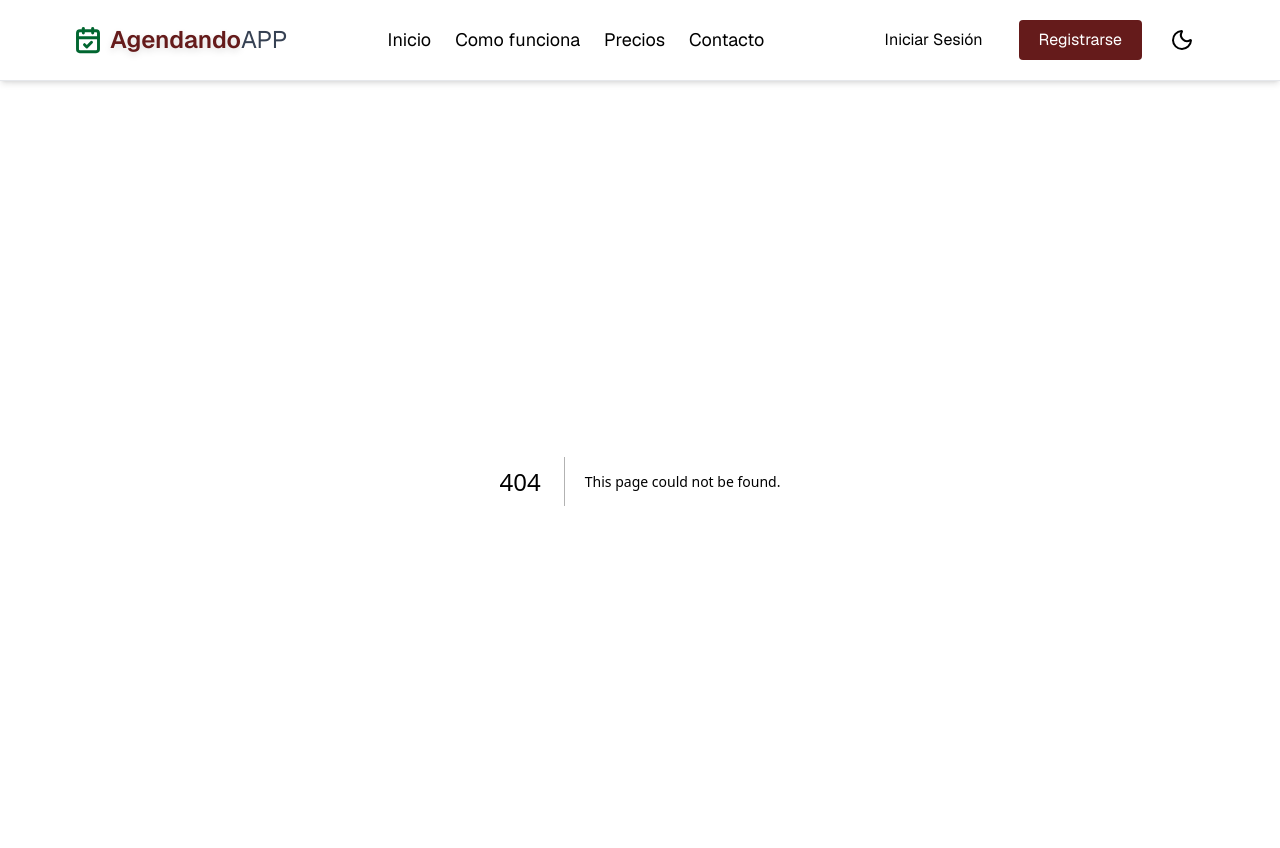
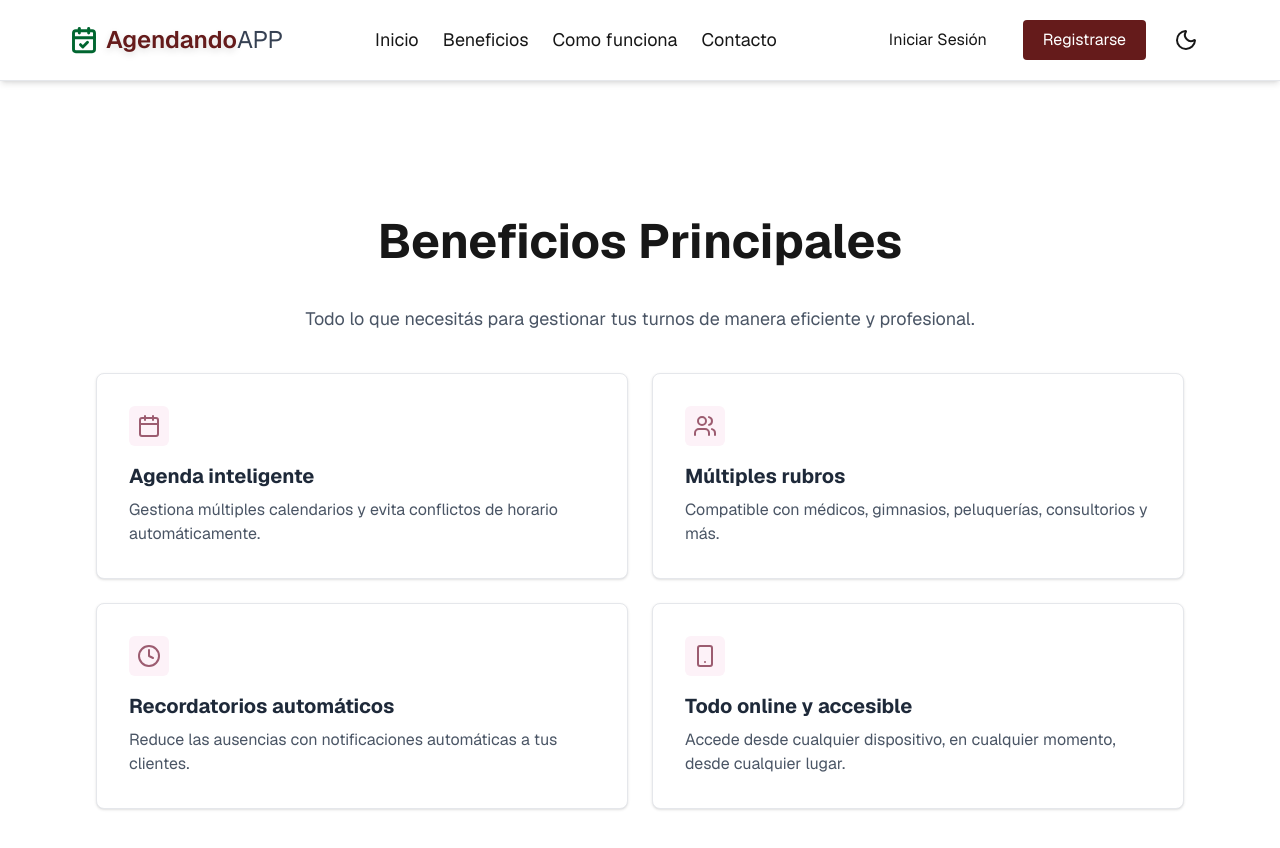
Before and after one commit to alanVelazquez14/agendando-app, a Next.js app in the folder client/: page /beneficio in a window 1280 px wide. Before the commit this address had no page. Shown: the top 848 px of the page. Built offline with nearby package versions, Linux system fonts and the light colour scheme.

Commit message:
feat: en el home agregué la parte de beneficios

```diff
--- /dev/null
+++ b/client/src/app/beneficio/page.tsx
@@ -0,0 +1,94 @@
+import React from "react";
+import { CalendarIcon, UsersIcon, ClockIcon, Smartphone } from "lucide-react";
+
+interface Feature {
+  icon: string;
+  title: string;
+  description: string;
+}
+
+const IconMap: { [key: string]: React.ElementType } = {
+  CalendarIcon: CalendarIcon,
+  UsersIcon: UsersIcon,
+  ClockIcon: ClockIcon,
+  Smartphone: Smartphone,
+};
+
+interface IconWrapperProps {
+  iconName: string;
+}
+
+const IconWrapper: React.FC<IconWrapperProps> = ({ iconName }) => {
+  const IconComponent = IconMap[iconName];
+
+  if (!IconComponent) {
+    return (
+      <div className="w-10 h-10 bg-red-100 rounded-md flex items-center justify-center mb-4 text-red-600">
+        !
+      </div>
+    );
+  }
+  return (
+    <div className="w-10 h-10 bg-pink-50 rounded-md flex items-center justify-center mb-4">
+      <IconComponent className="w-6 h-6 text-[#9c5c70]" />
+    </div>
+  );
+};
+
+const featuresData: Feature[] = [
+  {
+    icon: "CalendarIcon",
+    title: "Agenda inteligente",
+    description:
+      "Gestiona múltiples calendarios y evita conflictos de horario automáticamente.",
+  },
+  {
+    icon: "UsersIcon",
+    title: "Múltiples rubros",
+    description:
+      "Compatible con médicos, gimnasios, peluquerías, consultorios y más.",
+  },
+  {
+    icon: "ClockIcon",
+    title: "Recordatorios automáticos",
+    description:
+      "Reduce las ausencias con notificaciones automáticas a tus clientes.",
+  },
+  {
+    icon: "Smartphone",
+    title: "Todo online y accesible",
+    description:
+      "Accede desde cualquier dispositivo, en cualquier momento, desde cualquier lugar.",
+  },
+];
+
+export default function BeneficioPage() {
+  return (
+    <div className="flex flex-col min-h-screen items-center justify-between p-8 md:p-24 bg-background transition-colors duration-300">
+      <div className="space-y-10 max-w-7xl mt-10">
+        <h1 className="text-5xl font-bold text-center">Beneficios Principales</h1>
+        <p className="text-lg text-center text-gray-600 max-w-3xl mx-auto">
+          Todo lo que necesitás para gestionar tus turnos de manera eficiente y
+          profesional.
+        </p>
+        <div className="grid grid-cols-1 md:grid-cols-2 gap-6">
+          {featuresData.map((feature, index) => (
+            <div
+              key={index}
+              className="p-8 bg-white border border-gray-200 rounded-lg shadow-sm
+            hover:shadow-lg transition duration-300 ease-in-out transform hover:-translate-y-1 hover:border-[#651B1B]"
+            >
+              <IconWrapper iconName={feature.icon} />
+
+              <h3 className="text-xl font-bold text-gray-800 mb-2">
+                {feature.title}
+              </h3>
+
+              <p className="text-gray-600">{feature.description}</p>
+            </div>
+          ))}
+        </div>
+      </div>
+    </div>
+  );
+}
--- a/client/src/app/layout.tsx
+++ b/client/src/app/layout.tsx
@@ -3,6 +3,7 @@ import { Geist, Geist_Mono } from "next/font/google";
 import "./globals.css";
 import { Navbar } from "@/components/navbar/Navbar";
 import { ThemeProvider } from "next-themes";
+import BeneficioPage from "./beneficio/page";
 
 const geistSans = Geist({
   variable: "--font-geist-sans",
--- a/client/src/app/page.tsx
+++ b/client/src/app/page.tsx
@@ -1,8 +1,10 @@
 import { Particles } from "@/utils/Particles";
 import { ArrowRight } from "lucide-react";
+import BeneficioPage from "./beneficio/page";
 
 export default function Home() {
   return (
+    <>
       <main className="flex min-h-screen flex-col items-center justify-between p-8 md:p-24 bg-background transition-colors duration-300">
         <div className="absolute inset-0 -z-10">
           <Particles />
@@ -17,8 +19,8 @@ export default function Home() {
             </h1>
 
             <p className="text-lg md:text-xl max-w-2xl text-center mx-auto mb-10 text-foreground/80">
-            Automatizá tus reservas, organizá tu agenda y mejorá la experiencia
-            de tus clientes en segundos.
+              Automatizá tus reservas, organizá tu agenda y mejorá la
+              experiencia de tus clientes en segundos.
             </p>
           </div>
 
@@ -31,10 +33,14 @@ export default function Home() {
             </button>
           </div>
           <div className="text-sm text-muted-foreground">
-          ✓ Sin tarjeta de crédito • ✓ 14 días gratis • ✓ Cancela
-          cuando quieras
+            ✓ Sin tarjeta de crédito • ✓ 14 días gratis • ✓ Cancela cuando
+            quieras
           </div>
         </div>
       </main>
+      <section id="beneficios">
+        <BeneficioPage />
+      </section>
+    </>
   );
 }
--- a/client/src/components/navbar/Navbar.tsx
+++ b/client/src/components/navbar/Navbar.tsx
@@ -7,9 +7,9 @@ import { Sun, Moon } from "lucide-react";
 
 const navLinks = [
   { name: "Inicio", href: "/" },
-  { name: "Como funciona", href: "/como-funciona" },
-  { name: "Precios", href: "/precios" },
-  { name: "Contacto", href: "/contacto" },
+  { name: "Beneficios", href: "#beneficios" },
+  { name: "Como funciona", href: "#como-funciona" },
+  { name: "Contacto", href: "#contacto" },
 ];
 
 export default function ThemeToggle() {
```
Lines whose indentation alone changed are shown as unchanged.
